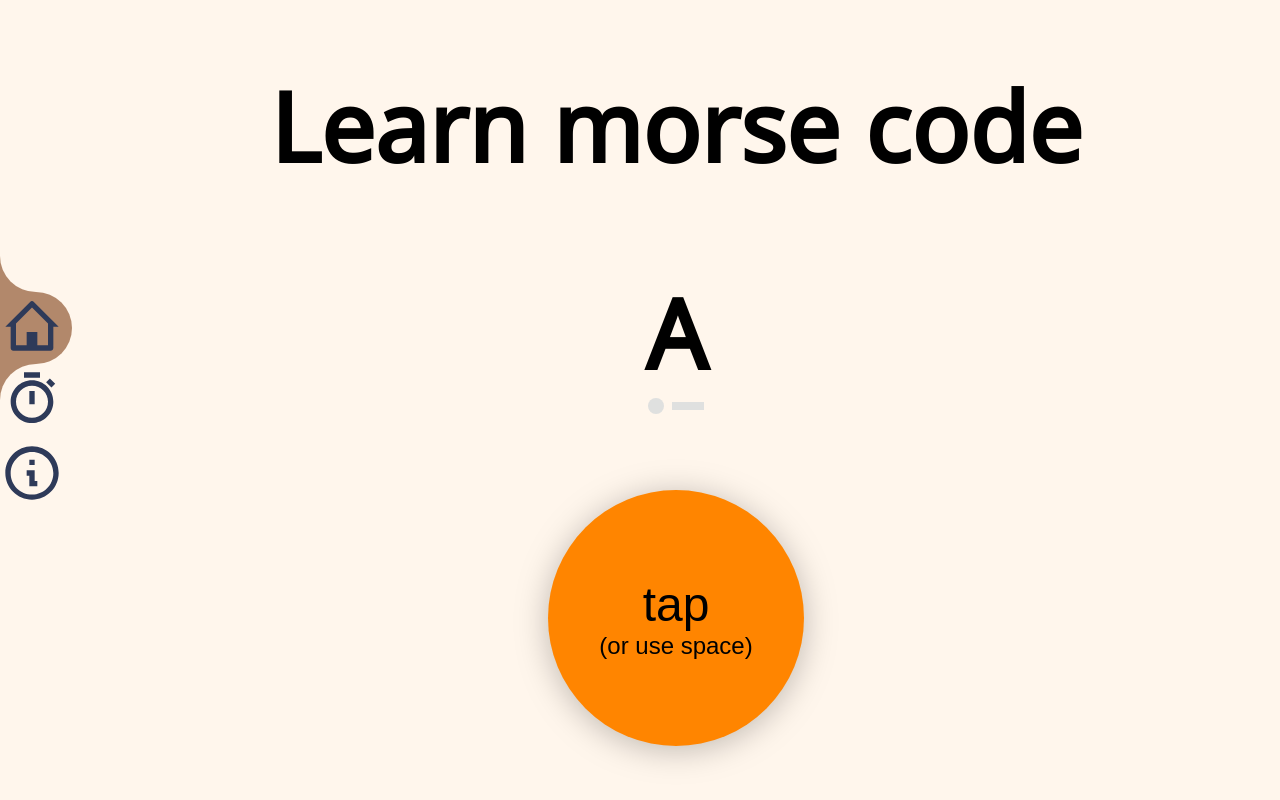
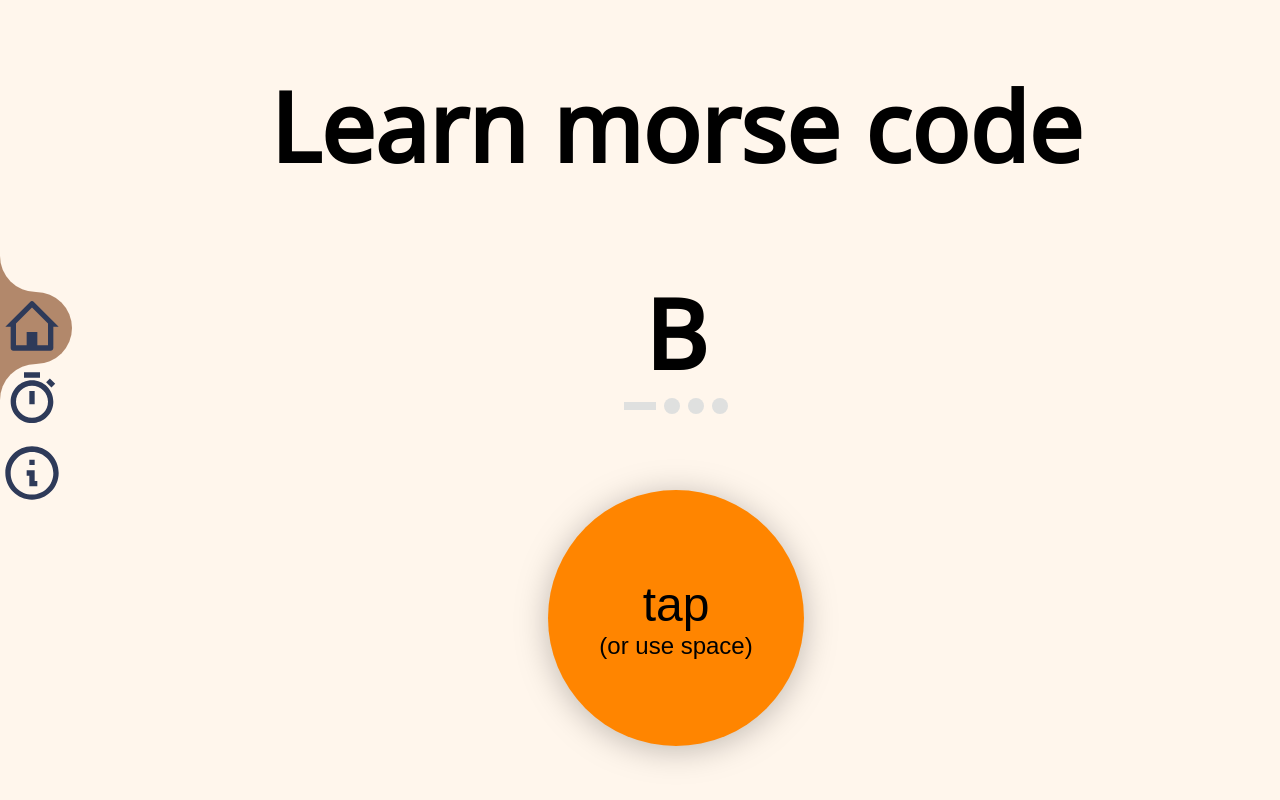
Before and after one commit to alojzy231/learn-morse-code, a Next.js app: page / in a window 1280 px wide. Built offline with nearby package versions, Linux system fonts and the light colour scheme.

Commit message:
Connected passed morse code with displayed letter

```diff
--- /dev/null
+++ b/src/components/homepage/CurrentLetter/compareArrays.js
@@ -0,0 +1,4 @@
+const isEqualTo = (arr1, arr2) =>
+  arr1.length === arr2.length && arr1.every((val, index) => val === arr2[index]);
+
+export default isEqualTo;
--- a/src/components/homepage/CurrentLetter/index.jsx
+++ b/src/components/homepage/CurrentLetter/index.jsx
@@ -2,6 +2,7 @@ import React, { useState, useEffect, useContext } from 'react';
 
 import { MORSE_CODE_ALPHABET } from '../../../consts/morseCode';
 import { MorseCodeContext } from '../../../contextProviders/MorseCodeProvider';
+import isEqualTo from './compareArrays';
 import {
   CurrentLetterContainer,
   CurrentAlphabetLetter,
@@ -13,7 +14,7 @@ import Dot from './symbols/Dot';
 export default function CurrentLetter() {
   const [currentLetter, setCurrentLetter] = useState('');
   const [currentMorseCode, setCurrentMorseCode] = useState([]);
-  const { typedMorseCode } = useContext(MorseCodeContext);
+  const { typedMorseCode, resetTypedMorseCode } = useContext(MorseCodeContext);
   console.log(typedMorseCode);
   const changeCurrentLetter = (letter) => {
     setCurrentLetter(letter.toUpperCase());
@@ -24,11 +25,28 @@ export default function CurrentLetter() {
     changeCurrentLetter('a');
   }, []);
 
+  useEffect(() => {
+    if (
+      typedMorseCode.length > 0 &&
+      currentMorseCode.at(typedMorseCode.length - 1) !== typedMorseCode.at(-1)
+    ) {
+      resetTypedMorseCode();
+    } else if (isEqualTo(typedMorseCode, currentMorseCode)) {
+      changeCurrentLetter('b');
+    }
+  }, [typedMorseCode]);
+
   return (
     <CurrentLetterContainer>
       <CurrentAlphabetLetter>{currentLetter}</CurrentAlphabetLetter>
       <CurrentMorseCode>
-        {currentMorseCode.map((symbol) => (symbol === '.' ? <Dot /> : <Dash />))}
+        {currentMorseCode.map((symbol, index) =>
+          symbol === '.' ? (
+            <Dot isWritten={typedMorseCode[index] === symbol} />
+          ) : (
+            <Dash isWritten={typedMorseCode[index] === symbol} />
+          ),
+        )}
       </CurrentMorseCode>
     </CurrentLetterContainer>
   );
--- a/src/consts/morseCode.js
+++ b/src/consts/morseCode.js
@@ -1,7 +1,7 @@
 export const MORSE_CODE = {
   empty: '',
-  dot: 'dot',
-  dash: 'dash',
+  dot: '.',
+  dash: '-',
 };
 
 // timing in ms
--- a/src/contextProviders/MorseCodeProvider.jsx
+++ b/src/contextProviders/MorseCodeProvider.jsx
@@ -6,8 +6,12 @@ export const MorseCodeContext = React.createContext();
 export default function MorseCodeProvider({ children }) {
   const [typedMorseCode, setTypedMorseCode] = useState([]);
 
+  const resetTypedMorseCode = () => {
+    setTypedMorseCode([]);
+  };
+
   return (
-    <MorseCodeContext.Provider value={{ typedMorseCode, setTypedMorseCode }}>
+    <MorseCodeContext.Provider value={{ typedMorseCode, setTypedMorseCode, resetTypedMorseCode }}>
       {children}
     </MorseCodeContext.Provider>
   );
```
